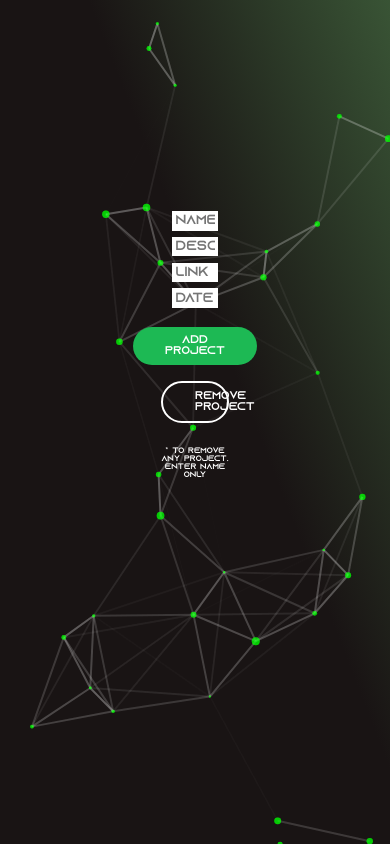
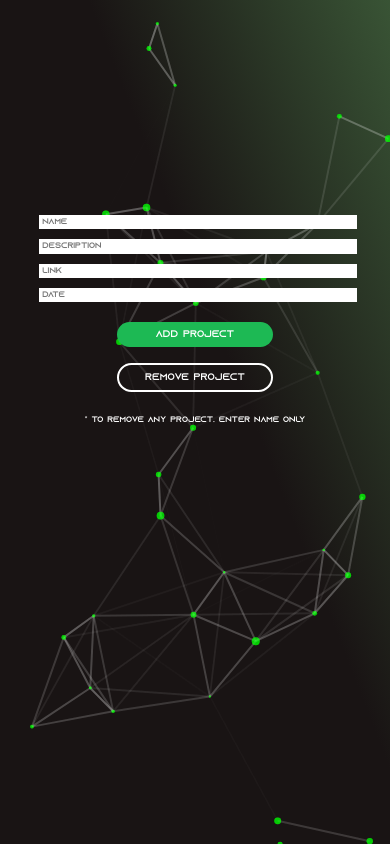
Before and after one commit to AlphaDecodeX/Portfolio, a React (Create React App) app: page /admin in a window 390 px wide. Built offline with nearby package versions, Linux system fonts and the light colour scheme.

Commit message:
Responsiveness Added

```diff
--- a/src/App.css
+++ b/src/App.css
@@ -18,6 +18,7 @@
   -webkit-box-shadow: inset 0 0 6px rgba(0, 0, 0, 0.3);
   background-color: rgb(38, 119, 22);
 }
+
 .App-logo {
   height: 40vmin;
   pointer-events: none;
--- a/src/UI/Admin/Admin.module.css
+++ b/src/UI/Admin/Admin.module.css
@@ -53,3 +53,24 @@ p {
   margin: 0.2rem auto;
   padding: 0.2rem;
 }
+
+@media (max-width: 1000px) {
+  .form input {
+    font-size: 0.5rem;
+    width: 100%;
+  }
+  .firstButton {
+    width: 50%;
+    margin: 1rem;
+    font-size: 0.6rem;
+    padding: 0.5rem 0.5rem;
+  }
+  .secondButton {
+    width: 50%;
+    font-size: 0.6rem;
+    padding: 0.5rem 0.5rem;
+  }
+  .container {
+    width: 80%;
+  }
+}
--- a/src/UI/Card/Card.module.css
+++ b/src/UI/Card/Card.module.css
@@ -37,3 +37,11 @@ a {
   margin: 0.5rem auto;
   border: 0.5px solid rgb(9, 82, 9);
 }
+
+@media (max-width: 1000px) {
+  .card__container img {
+    width: 5rem;
+    height: 5rem;
+    margin: 1rem;
+  }
+}
--- a/src/UI/HomePage/Home.module.css
+++ b/src/UI/HomePage/Home.module.css
@@ -58,3 +58,24 @@
 h4 {
   font-family: "Target";
 }
+
+@media (max-width: 930px) {
+  .home__image img {
+    width: 0%;
+    height: 0%;
+    border-radius: 50%;
+  }
+  .home {
+    margin: 5rem auto;
+    text-align: center;
+    display: flex;
+    flex-direction: column;
+    justify-content: center;
+    align-items: center;
+  }
+
+  .icons {
+    align-items: center;
+    justify-content: center;
+  }
+}
--- a/src/UI/Projects/Projects.module.css
+++ b/src/UI/Projects/Projects.module.css
@@ -4,8 +4,8 @@
 }
 
 .projects__scroll {
-  max-height: 90vh;
-  overflow: auto;
+  overflow-x: hidden;
+  overflow-y: auto;
   background: linear-gradient(
     179.3deg,
     #123306 0.61%,
@@ -32,3 +32,9 @@
   -webkit-box-shadow: inset 0 0 6px rgba(0, 0, 0, 0.3);
   background-color: rgb(38, 119, 22);
 }
+
+@media (max-width: 1000px) {
+  .projects__container {
+    margin: 10rem auto 5rem auto;
+  }
+}
```
